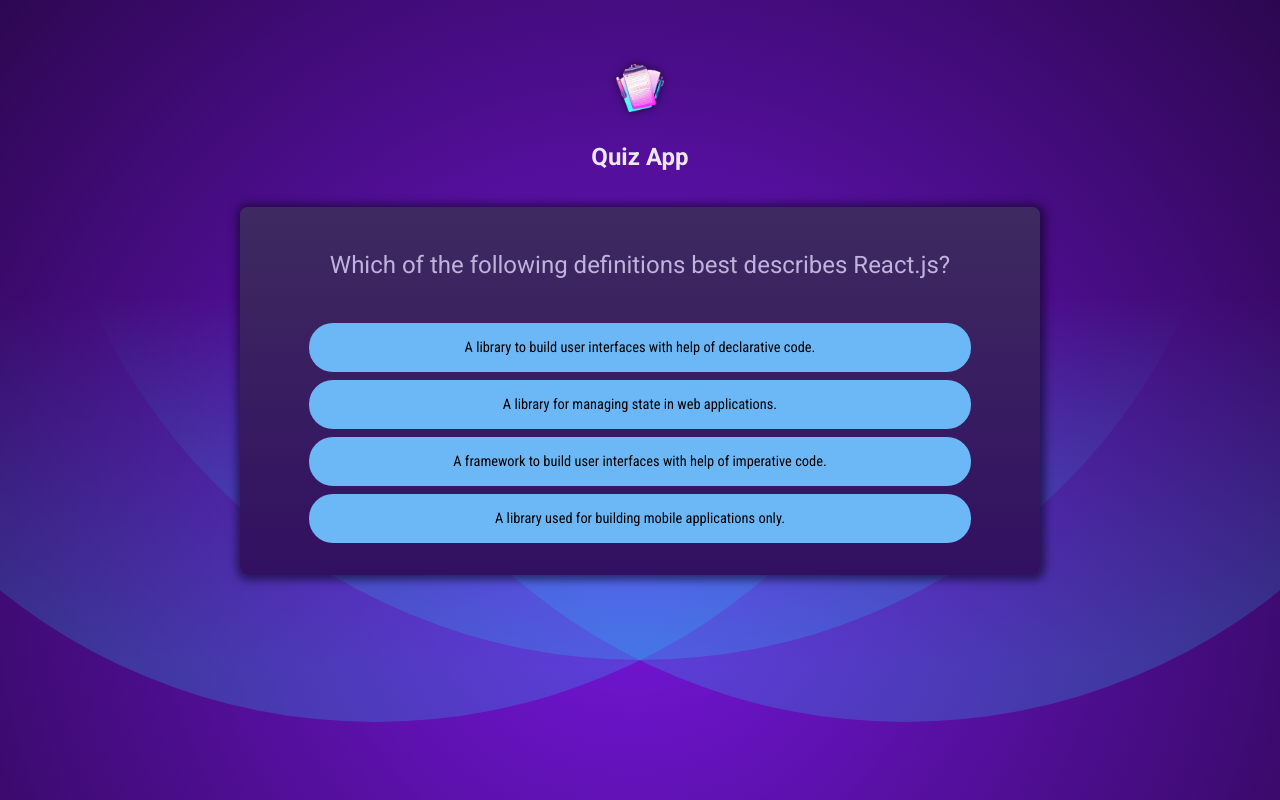
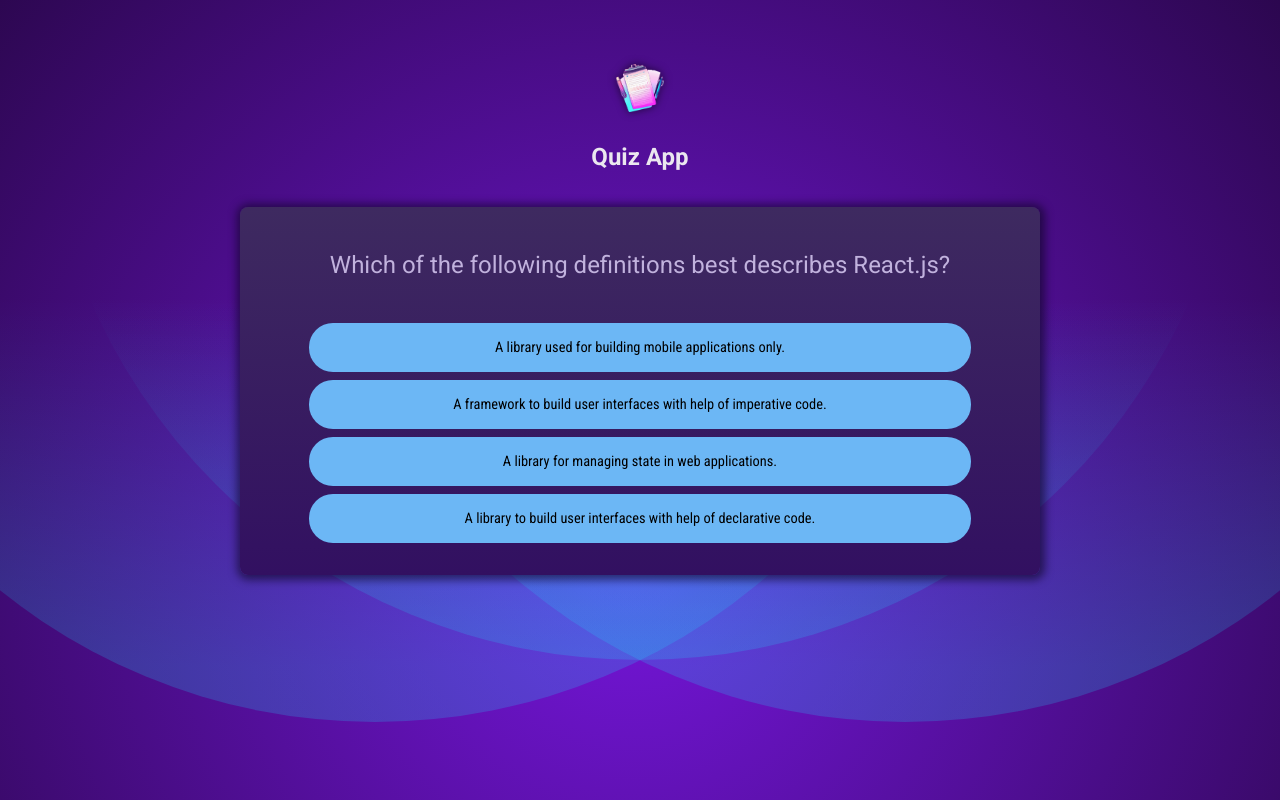
Before and after one commit to MEBARKI16/QuizApp, a React (Vite) app: page / in a window 1280 px wide. Built offline with nearby package versions, Linux system fonts and the light colour scheme.

Commit message:
Shuffling Answers

```diff
--- a/src/components/Quiz.jsx
+++ b/src/components/Quiz.jsx
@@ -4,6 +4,8 @@
 const Quiz = () => {
     const [reponses, setReponses] = useState([]);
     const currentQuestion = reponses.length;
+    const newTab = [...QUESTIONS[currentQuestion].answers];
+    newTab.sort(() => Math.random() - 0.5);
     const HandleSelectAnswer = (answer) => {
         setReponses(prev => ([...prev, answer]))
     }
@@ -12,7 +14,7 @@
             <div id="question">
                 <h2>{QUESTIONS[currentQuestion].text}</h2>
                 <ul id="answers">
-                    {QUESTIONS[currentQuestion].answers.map(qst => (
+                    {newTab.map(qst => (
                         <li key={qst} className="answer">
                             <button onClick={() => { HandleSelectAnswer(qst) }}>{qst}</button>
                         </li>
```
